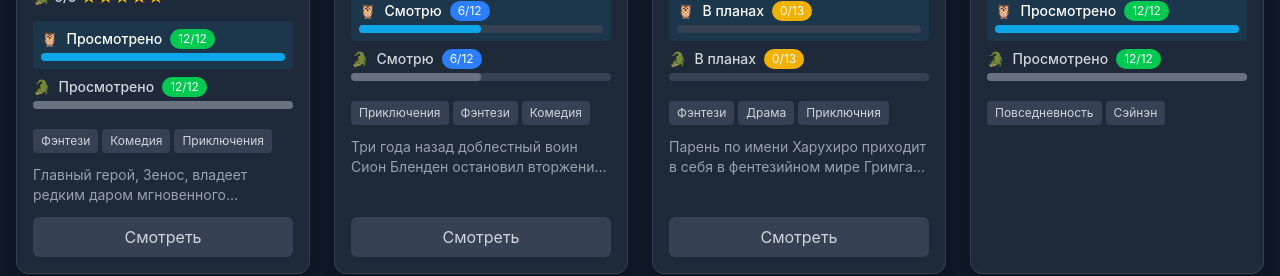
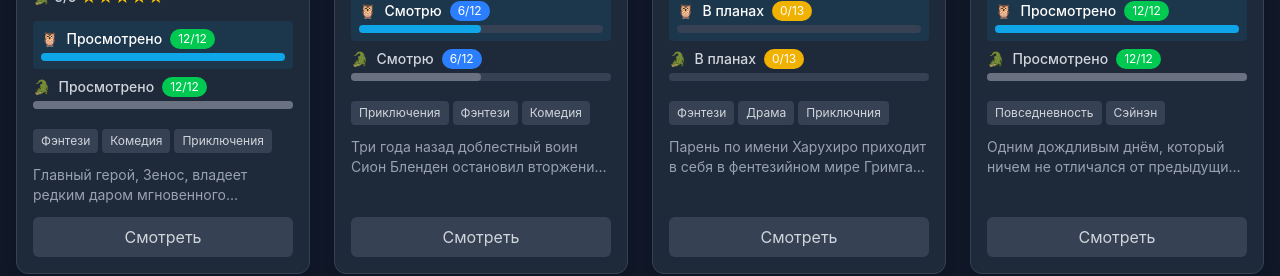
Before and after one commit to neondoll/anime-tracker, a React (Vite) app: page / in a window 1280 px wide. Shown: the part 3780-4056 px from the top of the page. Built offline with nearby package versions, Linux system fonts and the light colour scheme.

Commit message:
Update animes

```diff
--- a/src/data/animeList.ts
+++ b/src/data/animeList.ts
@@ -325,7 +325,7 @@ export const animeList: Anime[] = [
   {
     id: "dozhd-i-ty",
     title: "Дождь и ты",
-    image: "https://animego.me/upload/anime/images/6863884899f3b273695170.jpg",
+    image: "https://pic.rutube.ru/playlist/2025/07/15/29/71/b0c875bc-61ba-11f0-9e7a-da1868a49a00.jpg",
     rating: { owl: 5, crocodile: 5 },
     episodes: 12,
     progress: {
@@ -333,6 +333,8 @@ export const animeList: Anime[] = [
       crocodile: { watchedEpisodes: 12, status: "completed" },
     },
     genres: ["Повседневность", "Сэйнэн"],
+    description: "Одним дождливым днём, который ничем не отличался от предыдущих, Фудзи шла по улице и заметила на обочине коробку с запиской: ″Подберите меня, пожалуйста″. В самой же коробке сидело некое создание, похожее на собаку, которое, к большому удивлению Фудзи, протянуло ей зонтик. Поддавшись минутному порыву, девушка решила взять необычную собаку себе, и с того дня каждый новый день её жизни наполнен милотой и теплом.",
+    video: "https://rutube.ru/plst/1123841/",
   },
   {
     id: "domashniy-pitomec-inogda-sidyaschiy-na-moey-golove",
```
